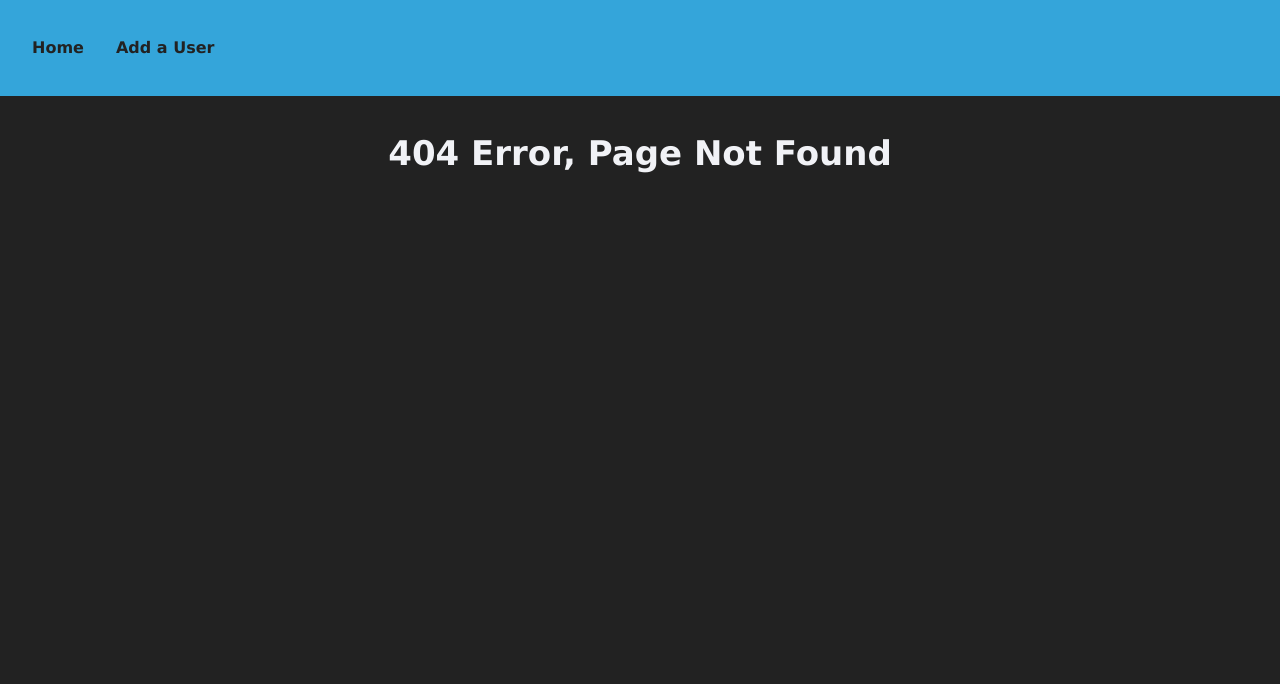
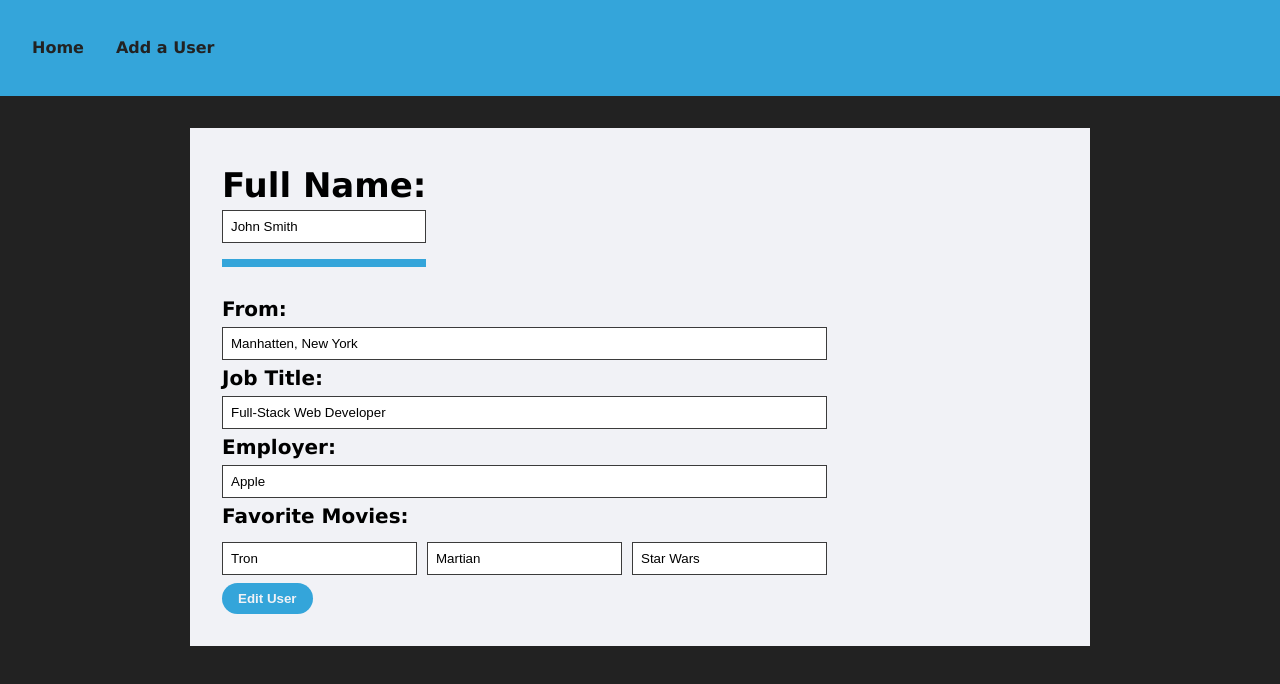
Before and after one commit to zackrogerst/user-directory, a React (Create React App) app: page /edit-user/1 in a window 1280 px wide. Before the commit this address had no page. Shown: the top 684 px of the page. Built offline with nearby package versions, Linux system fonts and the light colour scheme.

Commit message:
added edit user form and functionality, added routing to form and navigation away

```diff
--- a/src/App.jsx
+++ b/src/App.jsx
@@ -24,7 +24,7 @@ function App() {
 				<Route path="/users" element={<AllUsers users={users} setUsers={setUsers} />} />
 				<Route path="/users/:num" element={<IndividualUser users={users} setUsers={setUsers} />} />
 				<Route path="/add-user" element={<AddAUser users={users} setUsers={setUsers} />} />
-				<Route path="edit-user" element={<EditUser user={users[0]} />} />
+				<Route path="edit-user/:num" element={<EditUser users={users} setUsers={setUsers} />} />
 				<Route path="*" element={<NotFound />} />
 			</Routes>
 		</Layout>
--- a/src/screens/AddAUser.jsx
+++ b/src/screens/AddAUser.jsx
@@ -17,7 +17,7 @@ const AddAUser = props => {
 		id: serial,
 		name: newName,
 		location: newLocation,
-		job: newJob,
+		title: newJob,
 		employer: newEmployer,
 		movies: [newFav, newFav2, newFav3]
 	});
--- a/src/screens/EditUser.jsx
+++ b/src/screens/EditUser.jsx
@@ -1,39 +1,99 @@
-import React from "react";
+import React, { useState, useEffect } from "react";
+import { useParams, useNavigate } from "react-router-dom";
 
 const EditUser = props => {
-	const { name, location, title, employer, movies } = props.user;
+	const { users, setUsers } = props;
+	let navigate = useNavigate();
+
+	const param = +useParams().num;
+	const index = users.findIndex(u => u.id === param);
+	const { id, name, location, title, employer, movies } = users[index];
+
+	const [editName, setEditName] = useState(name);
+	const [editLocation, setEditLocation] = useState(location);
+	const [editJob, setEditJob] = useState(title);
+	const [editEmployer, setEditEmployer] = useState(employer);
+	const [editFav, setEditFav] = useState(movies[0]);
+	const [editFav2, setEditFav2] = useState(movies[1]);
+	const [editFav3, setEditFav3] = useState(movies[2]);
+
+	const [editUser, setEditUser] = useState({
+		id: id,
+		name: editName,
+		location: editLocation,
+		job: editJob,
+		employer: editEmployer,
+		movies: [editFav, editFav2, editFav3]
+	});
+
+	useEffect(() => {
+		setEditUser({
+			id: id,
+			name: editName,
+			location: editLocation,
+			title: editJob,
+			employer: editEmployer,
+			movies: [editFav, editFav2, editFav3]
+		});
+	}, [editName, editLocation, editJob, editEmployer, editFav, editFav2, editFav3]);
+
+	function buttonHandler() {
+		if (
+			editName !== "" &&
+			editLocation !== "" &&
+			editJob !== "" &&
+			editEmployer !== "" &&
+			editFav !== "" &&
+			editFav2 !== "" &&
+			editFav3 !== ""
+		) {
+			let tempUsers = users;
+			tempUsers[index] = editUser;
+			setUsers(tempUsers);
+			navigate(`/users/${users[index].id}`, { replace: true });
+		} else {
+			alert("Please Fill Out All Fields");
+		}
+	}
 
 	return (
 		<article className="container edit-user-box">
 			<section>
 				<section className="edit-user-name">
 					<h2>Full Name:</h2>
-					<input value={name} />
+					<input value={editName} onChange={e => setEditName(e.target.value)} />
 				</section>
 
 				<h3 className="edit-user-location">
 					From:
-					<input value={location} />
+					<input value={editLocation} onChange={e => setEditLocation(e.target.value)} />
 				</h3>
 
 				<h3 className="edit-user-title">
 					Job Title:
-					<input value={title} />
+					<input value={editJob} onChange={e => setEditJob(e.target.value)} />
 				</h3>
 
 				<h3 className="edit-user-employer">
 					Employer:
-					<input value={employer} />
+					<input value={editEmployer} onChange={e => setEditEmployer(e.target.value)} />
 				</h3>
 				<div>
 					<h3>Favorite Movies:</h3>
 					<div className="edit-user-movies">
-						<input id="movie" value={movies[0]} required />
+						<input id="movie" value={editFav} required onChange={e => setEditFav(e.target.value)} />
 
-						<input id="movie2" value={movies[1]} required />
+						<input id="movie2" value={editFav2} required onChange={e => setEditFav2(e.target.value)} />
 
-						<input id="movie3" value={movies[2]} required />
+						<input id="movie3" value={editFav3} required onChange={e => setEditFav3(e.target.value)} />
 					</div>
+					<button
+						onClick={() => {
+							buttonHandler();
+						}}
+					>
+						Edit User
+					</button>
 				</div>
 			</section>
 		</article>
```
